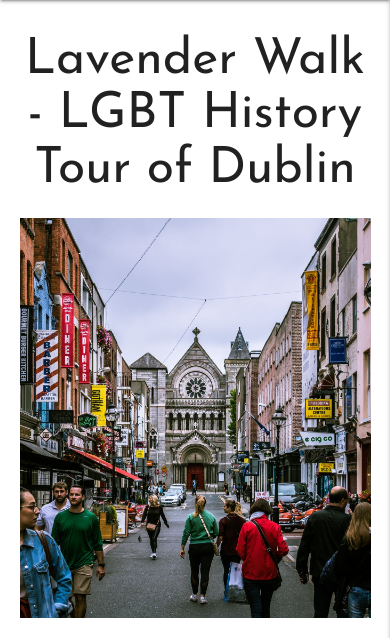
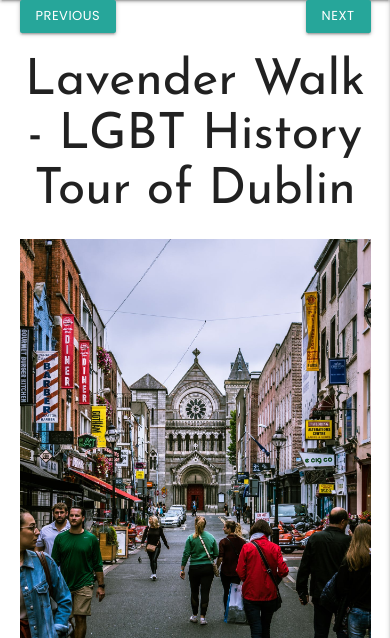
Before and after one commit to roomacarthur/eventpride, a Flask app: page /lavender-walk in a window 390 px wide; the page is wider, and only the part inside the window is pictured. Shown: the part 84-722 px from the top of that part. Run offline with Flask 2, Linux system fonts and the light colour scheme; some libraries are stand-ins or nearby versions.

Commit message:
updated buttons to events pages and fic CSS conflict

```diff
--- a/static/css/style.css
+++ b/static/css/style.css
@@ -263,15 +263,12 @@ footer {
 }
 /*For screens smaller than 400px wide. (smaller mobile devices.)*/
 @media screen and (max-width: 400px) {
-<<<<<<< HEAD
     .next-event{
         width: 100%;
     }
-=======
     .social a {
         font-size: 1.5em;
         padding: 0 20px;
       }
 
->>>>>>> 1b179d621923ee759f3a8b45bee0f1d34f1fdec1
 }
--- a/templates/bournemouth-pride.html
+++ b/templates/bournemouth-pride.html
@@ -10,7 +10,9 @@
   <h5>9th - 10th July</h5>
   <h5>Time: TBA</h5>
   <p>
-    <strong>Hey Bournemouth! Are you ready to Rock Meyrick Park?</strong>
+    <span class="bold"
+      >Hey Bournemouth! Are you ready to Rock Meyrick Park?</span
+    >
   </p>
   <p>
     The Bournemouth Pride(Bourne Free Pride) has announced the dates for their
--- a/templates/lavender-walk.html
+++ b/templates/lavender-walk.html
@@ -1,5 +1,10 @@
 {% extends "base.html" %} {% block content %}
 <div class="container">
+  <div class="buttons">
+    <a class="waves-effect waves-light btn-small left">Previous</a>
+    <a class="waves-effect waves-light btn-small right">Next</a>
+  </div>
+  <br />
   <h2 class="center">Lavender Walk - LGBT History Tour of Dublin</h2>
   <img
     class="event-img"
```
